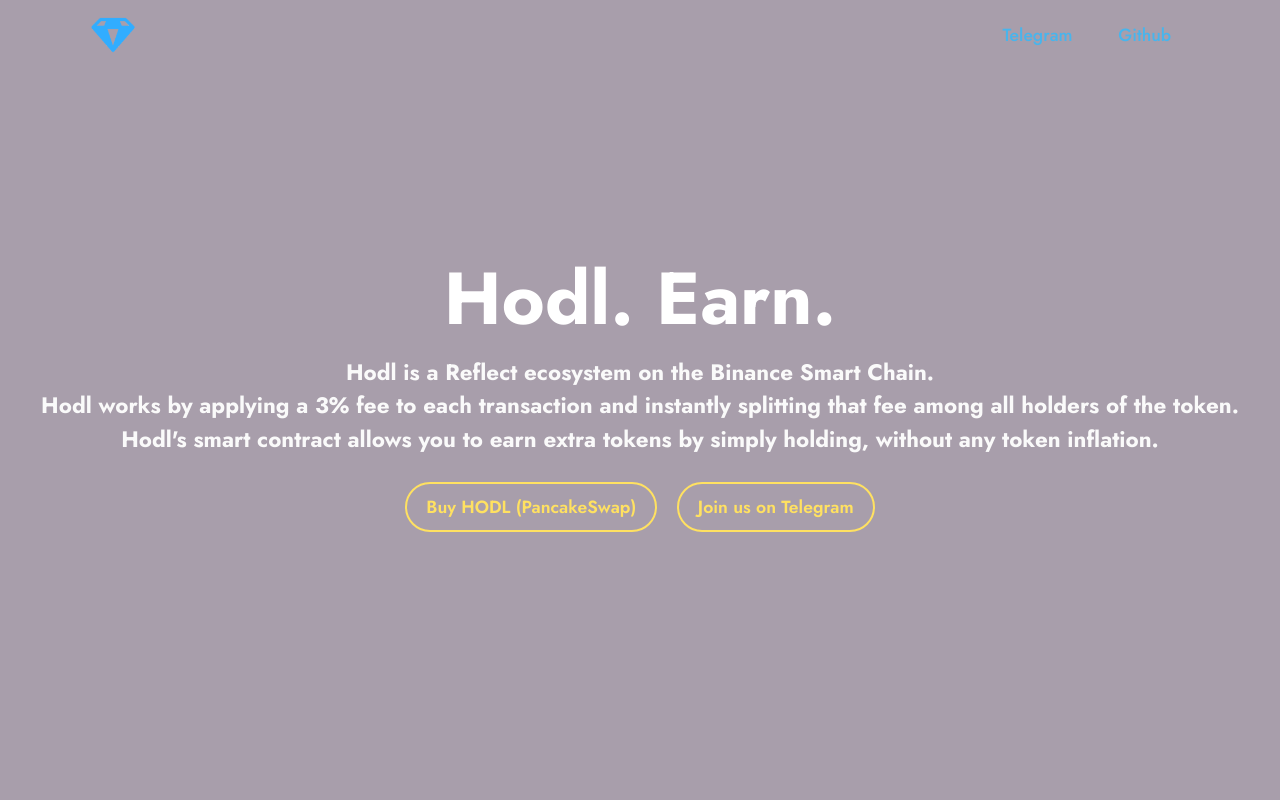
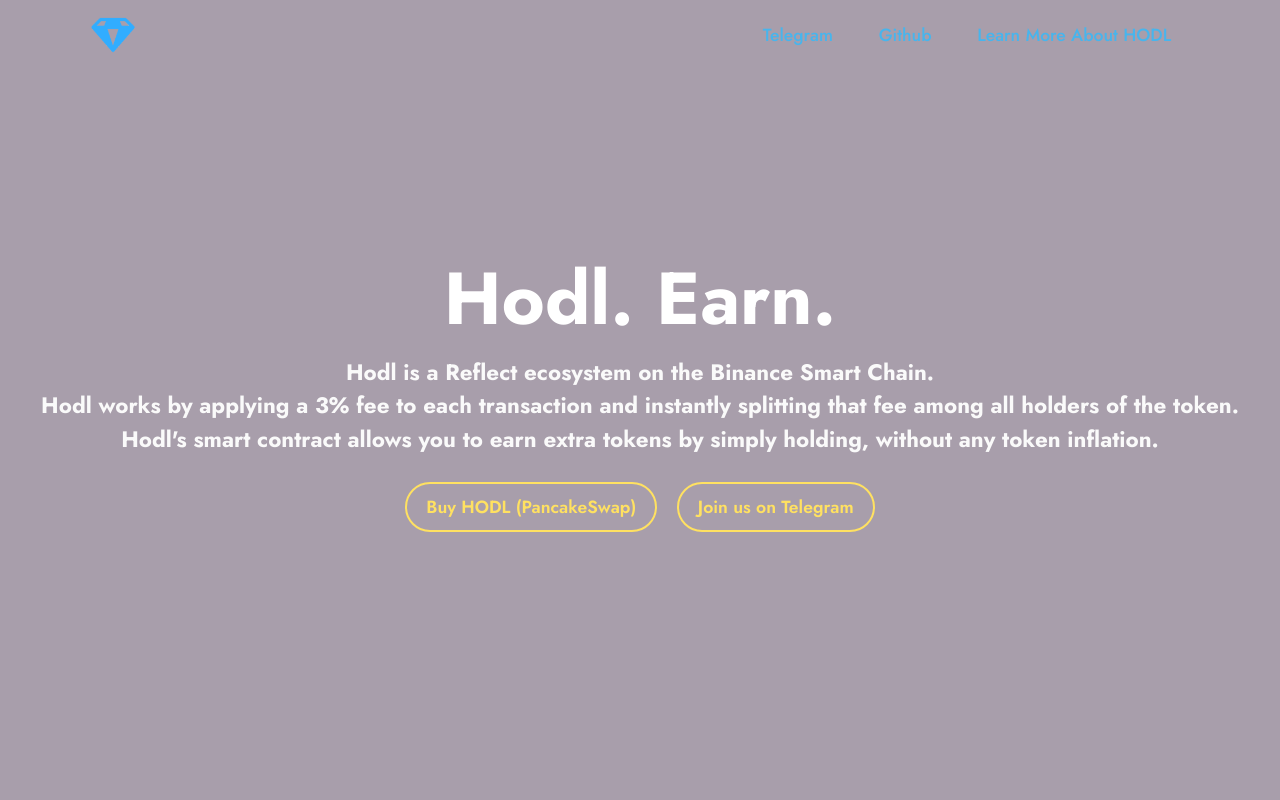
Before and after one commit to hodlearn/web, a plain HTML site: page index.html in a window 1280 px wide. Shown: the top 800 px of the page. Drawn offline with Linux system fonts and the light colour scheme; a script that the page names is missing; files whose address does not match are found by name.

Commit message:
Update index.html

```diff
--- a/index.html
+++ b/index.html
@@ -50,6 +50,7 @@
                 <ul class="navbar-nav nav-dropdown nav-right" data-app-modern-menu="true"><li class="nav-item"><a class="nav-link link text-info display-4" href="index.html"></a></li>
                     <li class="nav-item"><a class="nav-link link text-info display-4" href="https://t.me/hodlearn" target="_blank">Telegram</a></li>
                     <li class="nav-item"><a class="nav-link link text-info display-4" href="https://github.com/hodlearn" target="_blank">Github</a>
+                      <li class="nav-item"><a class="nav-link link text-info display-4" href="https://www.twitlonger.com/show/n_1srjas3" target="_blank">Learn More About HODL</a>
                     </li></ul>
 
 
```
